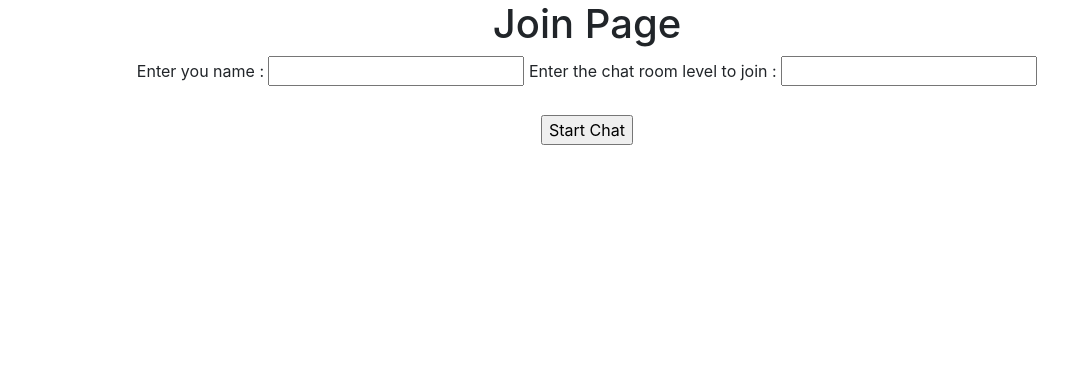
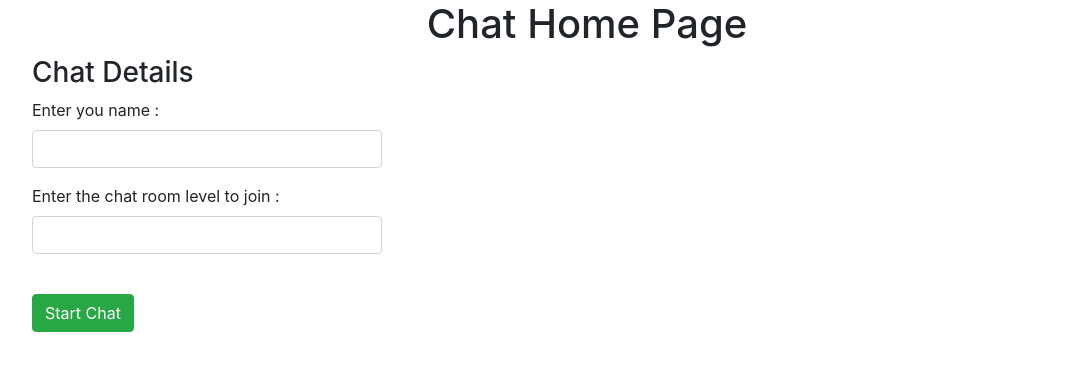
Before and after one commit to sabyasachi8395/ChatbotSocket, a website: page public/index.html in a window 1280 px wide. Shown: the whole page, without its empty margins (53-1121 px from the left). Drawn offline with nearby package versions, Linux system fonts and the light colour scheme.

Commit message:
Add design

```diff
--- a/public/index.html
+++ b/public/index.html
@@ -21,15 +21,31 @@
 		</script>
 	</head>
 	<body>
-		<center><h1>Join Page</h1>
+		<center><h1>Chat Home Page</h1></center>
+
+		<div class="container">
+			<div class="row">
+				<div class="col-md-4 col-md-offset-4">
 					<form action="chat.html" onsubmit="return validate()">
+						<h3>Chat Details</h3>
 						<div class="form-group">
 							<label>Enter you name : </label>
-			<input type="text" name="name" id="name">
+							<input type="text" name="name" id="name" class="form-control">
+						</div>
+
+						<div class="form-group">
 							<label>Enter the chat room level to join : </label>
-			<input type="text" name="room" id="room"></br></br>
-			<input type="submit" value="Start Chat"></div>
+							<input type="text" name="room" id="room" class="form-control"></br>
+						</div>
+
+						<div class="form-group">
+							<input type="submit" value="Start Chat" class="btn btn-success"></div>
+						</div>
+
 					</form>
-	</center>
+				</div>
+			</div>
+		</div>
+
 	</body>
 </html>
```
Lines whose indentation alone changed are shown as unchanged.
